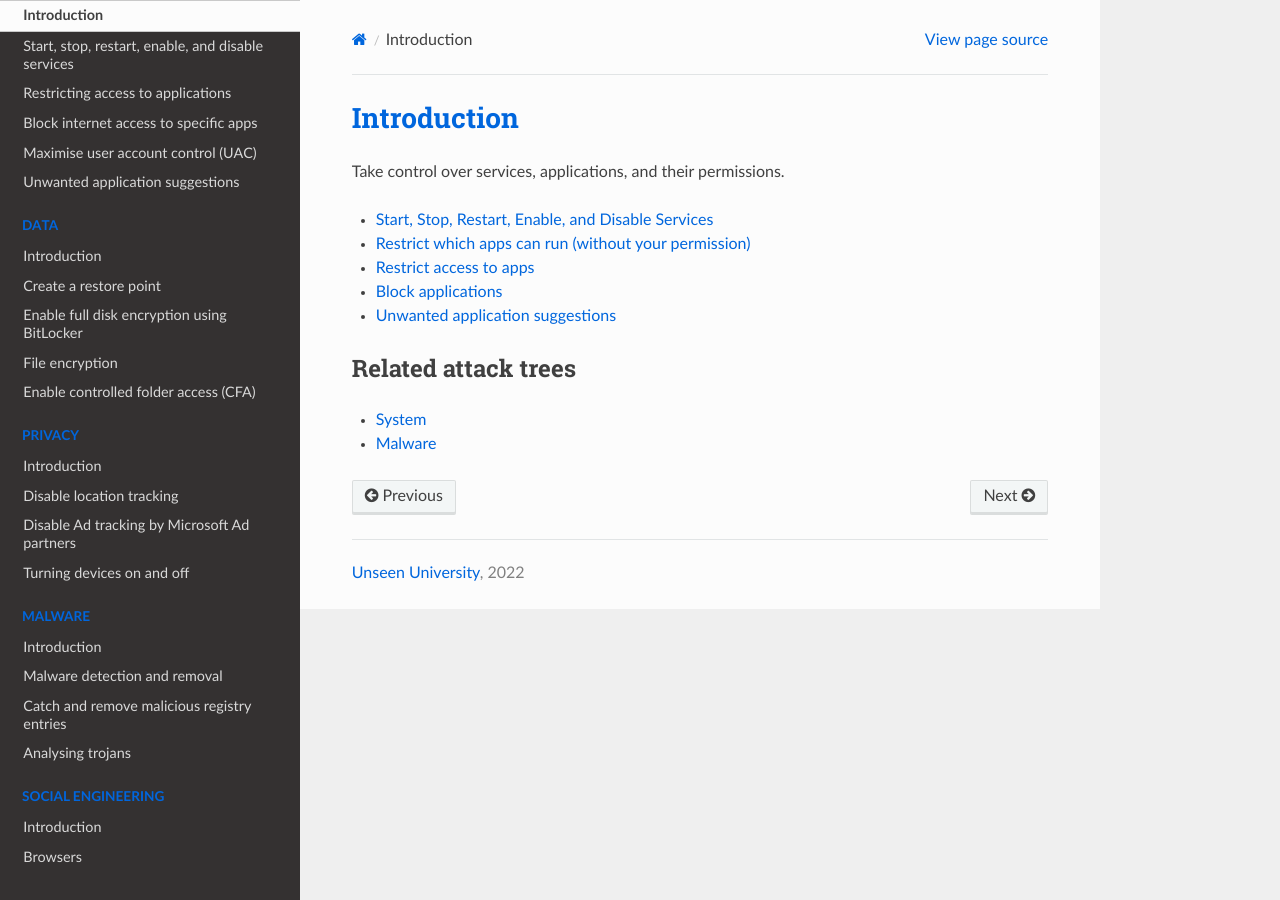
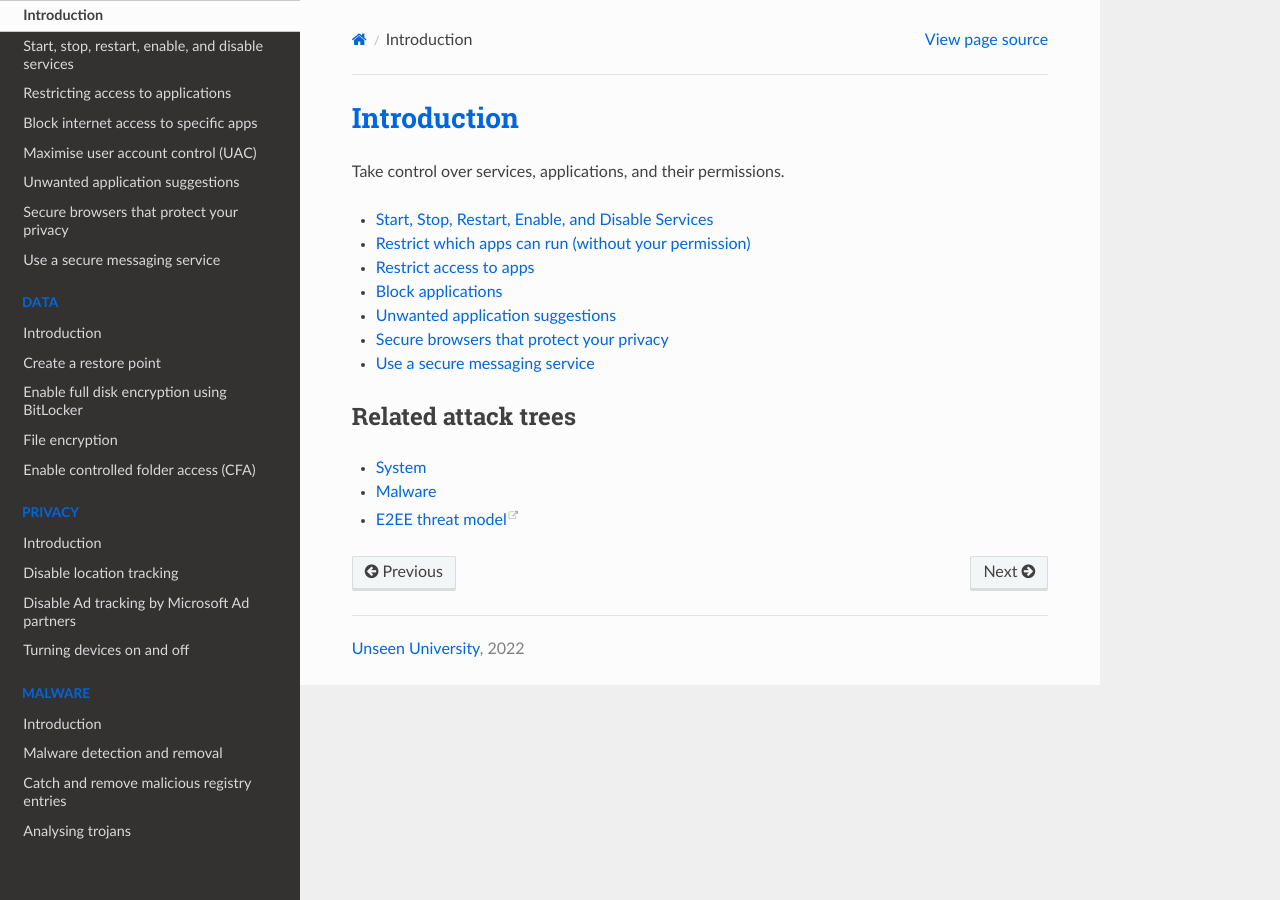
Before and after one commit to tymyrddin/blue-windows, a Sphinx documentation site: the page built from source/docs/services/README.md, in a window 1280 px wide. Built offline with Sphinx 7.4.7 and the Read the Docs theme 2.0.0, drawn with Linux system fonts in a browser that asks for light colours.

```diff
--- a/source/docs/services/README.md
+++ b/source/docs/services/README.md
@@ -7,8 +7,11 @@ Take control over services, applications, and their permissions.
 * [Restrict access to apps](restrict-access.md)
 * [Block applications](block-internet-access.md)
 * [Unwanted application suggestions](odd-applications.md)
+* [Secure browsers that protect your privacy](browsers.md)
+* [Use a secure messaging service](messaging.md)
 
 ## Related attack trees
 
 * [System](attack-trees:docs/system/README)
 * [Malware](attack-trees:docs/malware/README)
+* [E2EE threat model](https://tymyrddin.github.io/e2ee-threat-model/)
--- a/source/index.rst
+++ b/source/index.rst
@@ -33,6 +33,8 @@ When we have an 11 (waiting for a key) we will test it, and add mitigations.
    docs/services/block-internet-access.md
    docs/services/max-uac.md
    docs/services/odd-applications.md
+   docs/services/browsers.md
+   docs/services/messaging.md
 
 .. toctree::
    :glob:
```
Also changed, not shown: source/docs/services/browsers.md (added, +7 -0 lines), source/docs/services/messaging.md (added, +8 -0 lines).
